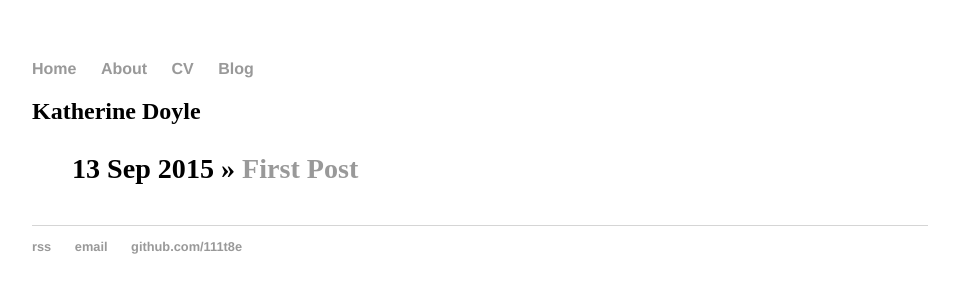
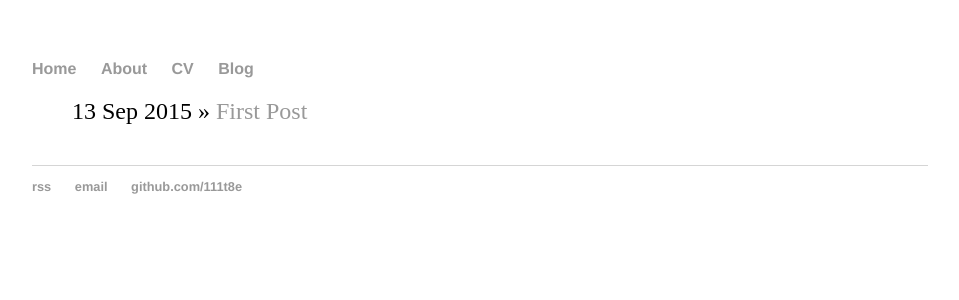
Before and after one commit to 111t8e/home, a Jekyll site: the page built from blog/index.html, in a window 1280 px wide. Shown: the top 300 px of the page, without its empty margins (160-1119 px from the left). Built offline with Jekyll 4.4.1, drawn with Linux system fonts in a browser that asks for light colours.

Commit message:
Update index.html

```diff
--- a/blog/index.html
+++ b/blog/index.html
@@ -2,12 +2,9 @@
 layout: default
 title: Katherine Doyle
 ---
-	<h2>{{ page.title }}</h2>
 	<ul class="posts">
 
 	  {% for post in site.posts %}
-	<h3>
 	    <li><span>{{ post.date | date_to_string }}</span> » <a href="{{ post.url }}" title="{{ post.title }}">{{ post.title }}</a></li>
-	</h3>
 	  {% endfor %}
 	</ul>
```
